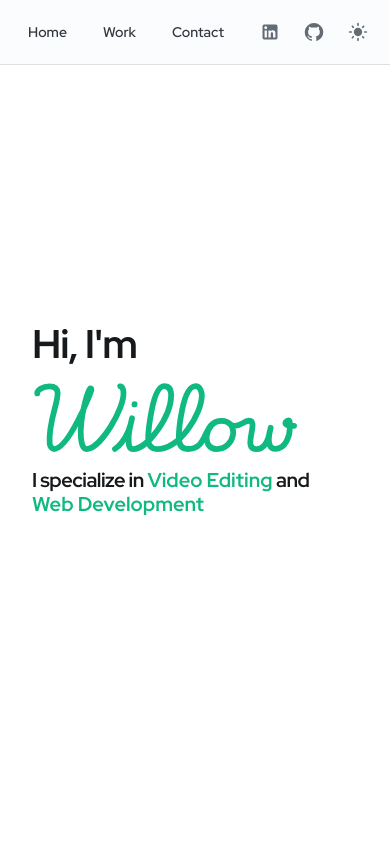
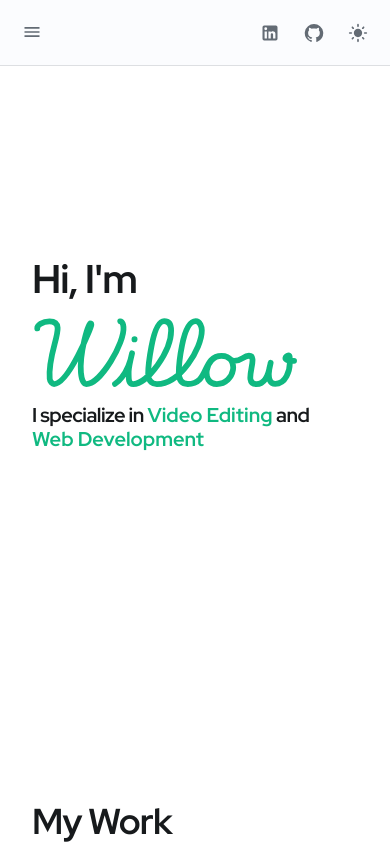
Before and after one commit to willowsalicaceae/portfolio, a React (Create React App) app: page / in a window 390 px wide. Shown: the top 844 px of the page. Built offline with nearby package versions, Linux system fonts and the light colour scheme.

Commit message:
Modified how the navbar shows up on mobile devices

```diff
--- a/src/components/Header.js
+++ b/src/components/Header.js
@@ -1,14 +1,21 @@
-import * as React from 'react';
+import React, { useState, useEffect } from 'react';
 import { useColorScheme } from '@mui/joy/styles';
 import Box from '@mui/joy/Box';
 import IconButton from '@mui/joy/IconButton';
 import Button from '@mui/joy/Button';
 import Tooltip from '@mui/joy/Tooltip';
+import Drawer from '@mui/joy/Drawer';
+import List from '@mui/joy/List';
+import ListItem from '@mui/joy/ListItem';
+import ListItemButton from '@mui/joy/ListItemButton';
+import Typography from '@mui/joy/Typography';
+import Divider from '@mui/joy/Divider';
 
 import DarkModeRoundedIcon from '@mui/icons-material/DarkModeRounded';
 import LightModeRoundedIcon from '@mui/icons-material/LightModeRounded';
 import LinkedInIcon from '@mui/icons-material/LinkedIn';
 import GitHubIcon from '@mui/icons-material/GitHub';
+import MenuIcon from '@mui/icons-material/Menu';
 
 function ColorSchemeToggle() {
   const { mode, setMode } = useColorScheme();
@@ -38,6 +45,42 @@ function ColorSchemeToggle() {
 }
 
 export default function Header({ scrollTo, homeRef, workRef, contactRef }) {
+  const [mobileMenuOpen, setMobileMenuOpen] = useState(false);
+  const [visible, setVisible] = useState(true);
+  const [lastScrollY, setLastScrollY] = useState(0);
+  const { mode, setMode } = useColorScheme();
+
+  const handleMenuItemClick = (ref) => {
+    scrollTo(ref);
+    setMobileMenuOpen(false);
+  };
+
+  const navItems = [
+    { name: 'Home', ref: homeRef },
+    { name: 'Work', ref: workRef },
+    { name: 'Contact', ref: contactRef },
+  ];
+
+  useEffect(() => {
+    const controlNavbar = () => {
+      if (typeof window !== 'undefined') {
+        if (window.scrollY > lastScrollY) {
+          setVisible(false);
+        } else {
+          setVisible(true);
+        }
+        setLastScrollY(window.scrollY);
+      }
+    };
+
+    if (typeof window !== 'undefined') {
+      window.addEventListener('scroll', controlNavbar);
+      return () => {
+        window.removeEventListener('scroll', controlNavbar);
+      };
+    }
+  }, [lastScrollY]);
+
   return (
     <Box
       sx={{
@@ -51,37 +94,38 @@ export default function Header({ scrollTo, homeRef, workRef, contactRef }) {
         gridColumn: '1 / -1',
         borderBottom: '1px solid',
         borderColor: 'divider',
-        position: 'sticky',
+        position: 'fixed',
         top: 0,
+        left: 0,
+        right: 0,
         zIndex: 1100,
+        transition: 'transform 0.3s',
+        transform: visible ? 'translateY(0)' : 'translateY(-100%)',
       }}
     >
       <Box sx={{ display: 'flex', flexGrow: 1, justifyContent: 'space-between' }}>
-        <Box sx={{ display: 'flex', flexDirection: 'row', gap: 1.5, alignItems: 'center' }}>
+        <Box sx={{ display: { xs: 'none', sm: 'flex' }, flexDirection: 'row', gap: 1.5, alignItems: 'center' }}>
+          {navItems.map((item) => (
             <Button
+              key={item.name}
               variant="plain"
               color="neutral"
-            onClick={() => scrollTo(homeRef)}
+              onClick={() => scrollTo(item.ref)}
               size="sm"
             >
-            Home
+              {item.name}
             </Button>
-          <Button
+          ))}
+        </Box>
+        <Box sx={{ display: { xs: 'block', sm: 'none' } }}>
+          <IconButton
+            size="sm"
             variant="plain"
             color="neutral"
-            onClick={() => scrollTo(workRef)}
-            size="sm"
+            onClick={() => setMobileMenuOpen(true)}
           >
-            Work
-          </Button>
-          <Button
-            variant="plain"
-            color="neutral"
-            onClick={() => scrollTo(contactRef)}
-            size="sm"
-          >
-            Contact
-          </Button>
+            <MenuIcon />
+          </IconButton>
         </Box>
         <Box sx={{ display: 'flex', flexDirection: 'row', gap: 1.5, alignItems: 'center' }}>
           <Tooltip title="LinkedIn" variant="outlined">
@@ -113,6 +157,49 @@ export default function Header({ scrollTo, homeRef, workRef, contactRef }) {
           <ColorSchemeToggle />
         </Box>
       </Box>
+      <Drawer
+        anchor="top"
+        open={mobileMenuOpen}
+        onClose={() => setMobileMenuOpen(false)}
+        variant="outlined"
+        size={null}
+      >
+        <Box>
+          <List>
+            {navItems.map((item) => (
+              <ListItem key={item.name}>
+                <ListItemButton onClick={() => handleMenuItemClick(item.ref)}>
+                  <Typography>{item.name}</Typography>
+                </ListItemButton>
+              </ListItem>
+            ))}
+          </List>
+          <Divider />
+          <List>
+            <ListItem>
+              <ListItemButton component="a" href="https://www.linkedin.com/in/willowfrazey" target="_blank" rel="noopener noreferrer">
+                <LinkedInIcon sx={{ mr: 1 }} />
+                <Typography>LinkedIn</Typography>
+              </ListItemButton>
+            </ListItem>
+            <ListItem>
+              <ListItemButton component="a" href="https://github.com/willowsalicaceae" target="_blank" rel="noopener noreferrer">
+                <GitHubIcon sx={{ mr: 1 }} />
+                <Typography>GitHub</Typography>
+              </ListItemButton>
+            </ListItem>
+            <ListItem>
+              <ListItemButton onClick={() => {
+                setMode(mode === 'light' ? 'dark' : 'light');
+                setMobileMenuOpen(false);
+              }}>
+                {mode === 'light' ? <DarkModeRoundedIcon sx={{ mr: 1 }} /> : <LightModeRoundedIcon sx={{ mr: 1 }} />}
+                <Typography>{mode === 'light' ? 'Dark' : 'Light'} Mode</Typography>
+              </ListItemButton>
+            </ListItem>
+          </List>
+        </Box>
+      </Drawer>
     </Box>
   );
 }
```
Lines whose indentation alone changed are shown as unchanged.
